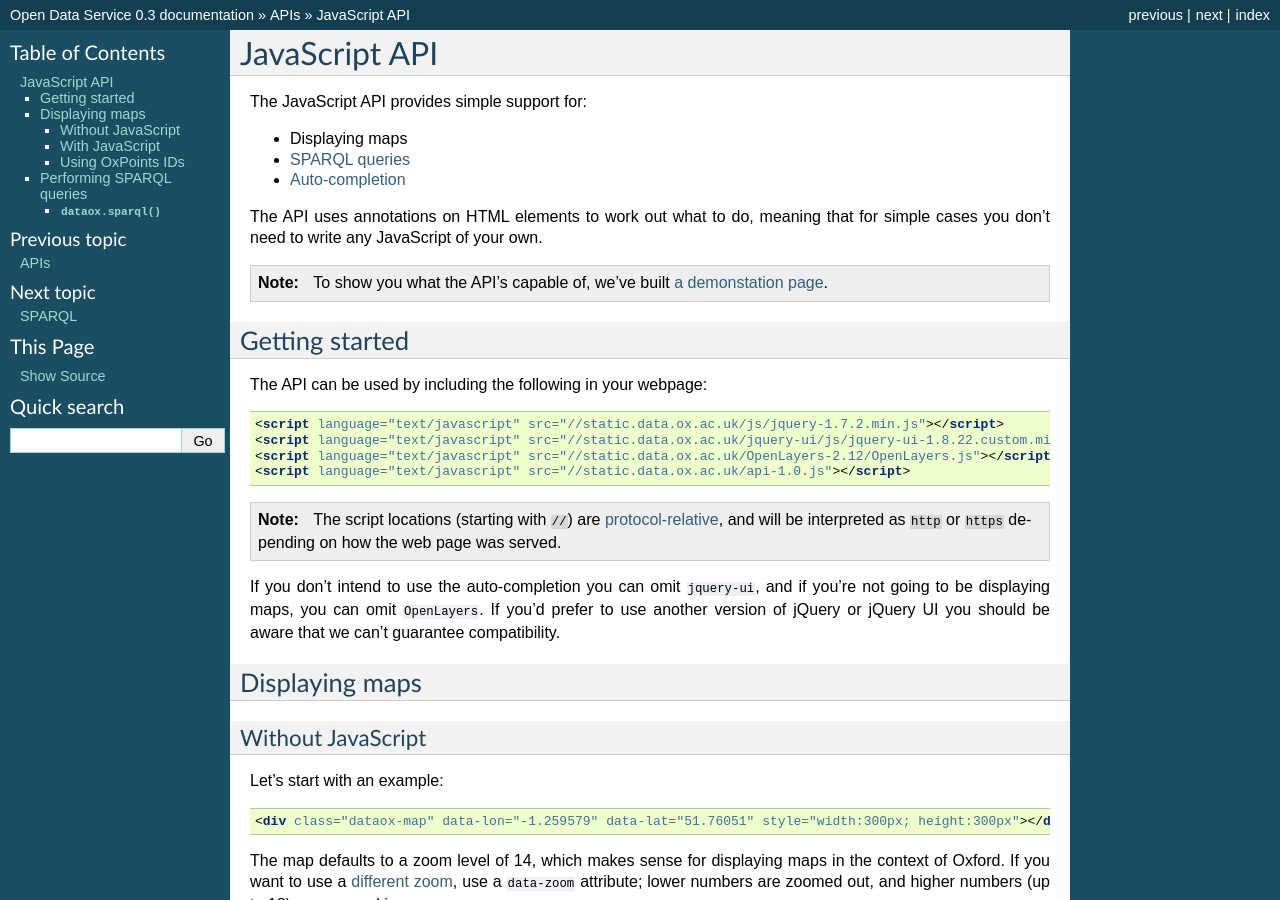
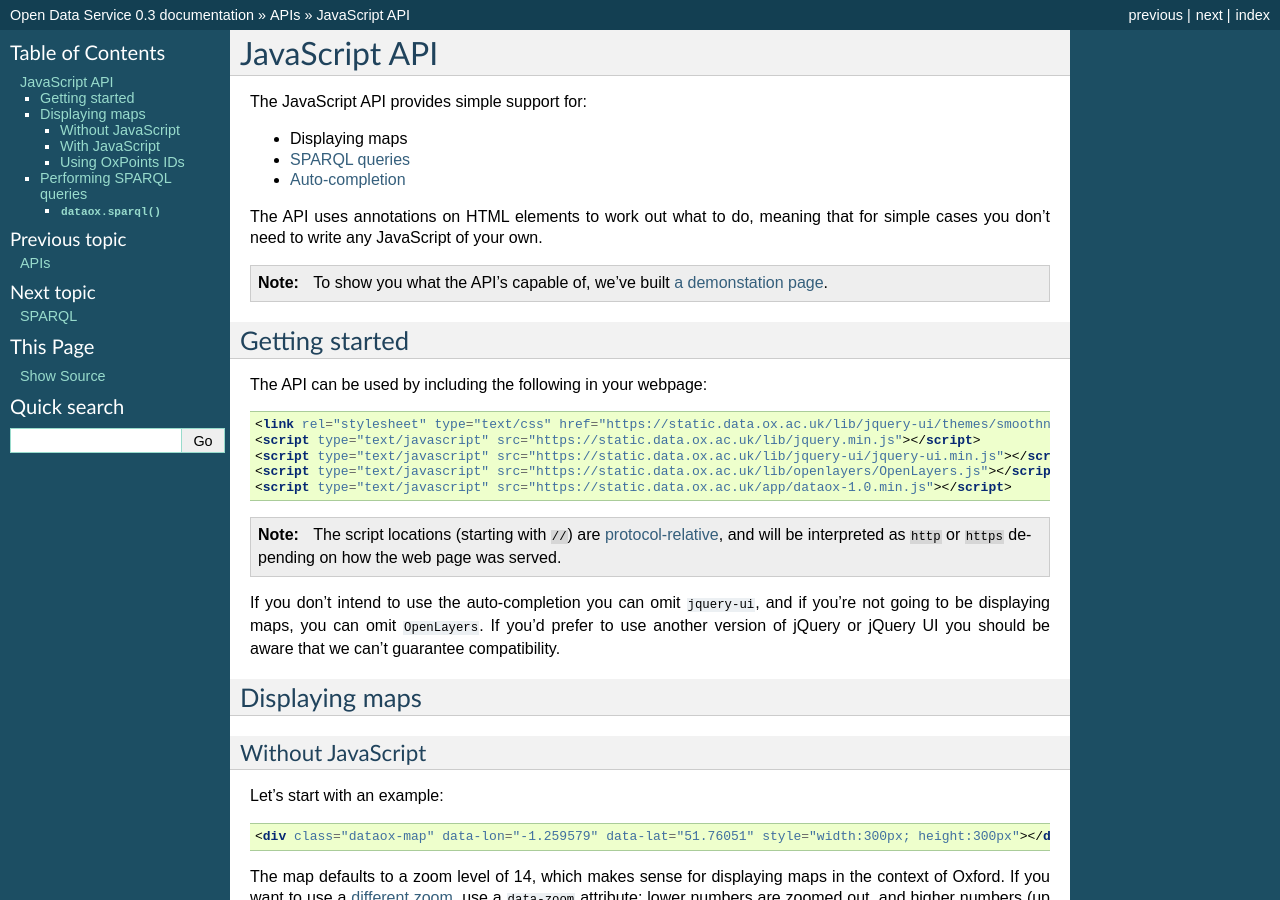
Before and after one commit to ox-it/dataox, a Sphinx documentation site: the page built from userdocs/source/api/javascript-api.rst, in a window 1280 px wide and 900 px high. Built offline with Sphinx 7.4.7, drawn with Linux system fonts in a browser that asks for light colours; some of the changed lines change nothing that is shown.

Commit message:
Updated docs for new locations of JS files

```diff
--- a/userdocs/source/api/javascript-api.rst
+++ b/userdocs/source/api/javascript-api.rst
@@ -24,10 +24,11 @@ The API can be used by including the following in your webpage:
 
 .. code-block :: html
 
-   <script language="text/javascript" src="//static.data.ox.ac.uk/js/jquery-1.7.2.min.js"></script>
-   <script language="text/javascript" src="//static.data.ox.ac.uk/jquery-ui/js/jquery-ui-1.8.22.custom.min.js"></script>
-   <script language="text/javascript" src="//static.data.ox.ac.uk/OpenLayers-2.12/OpenLayers.js"></script>
-   <script language="text/javascript" src="//static.data.ox.ac.uk/api-1.0.js"></script>
+   <link rel="stylesheet" type="text/css" href="https://static.data.ox.ac.uk/lib/jquery-ui/themes/smoothness/jquery-ui-1.8.custom.css">
+   <script type="text/javascript" src="https://static.data.ox.ac.uk/lib/jquery.min.js"></script>
+   <script type="text/javascript" src="https://static.data.ox.ac.uk/lib/jquery-ui/jquery-ui.min.js"></script>
+   <script type="text/javascript" src="https://static.data.ox.ac.uk/lib/openlayers/OpenLayers.js"></script>
+   <script type="text/javascript" src="https://static.data.ox.ac.uk/app/dataox-1.0.min.js"></script>
 
 .. note::
 
```
